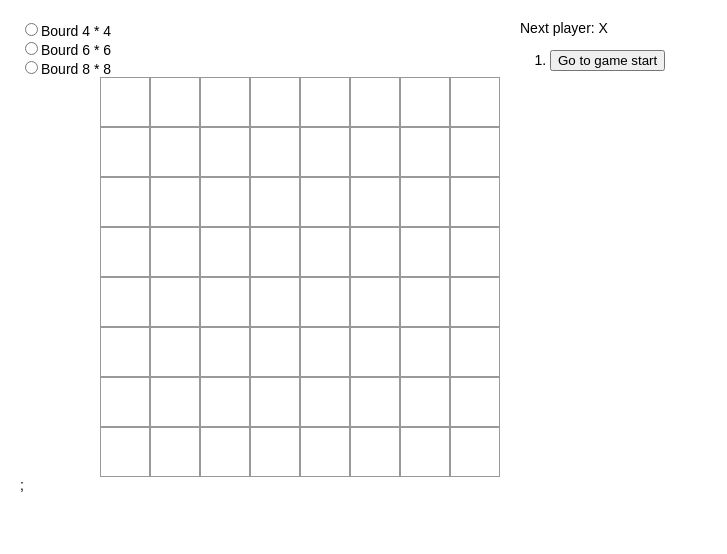
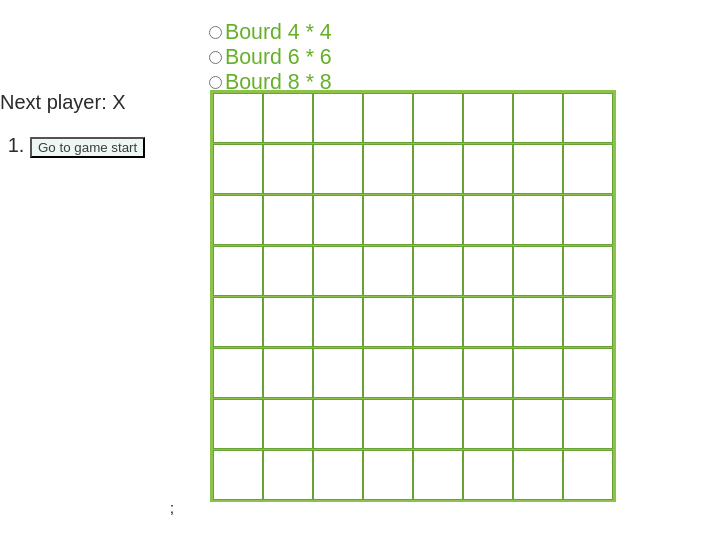
Before and after one commit to anatShoval/connect4-anat-pola, a React (Create React App) app: page / in a window 1280 px wide. Shown: the top 554 px of the page, without its empty margins (0-727 px from the left). Built offline with nearby package versions, Linux system fonts and the light colour scheme.

Commit message:
design css

```diff
--- a/src/App.css
+++ b/src/App.css
@@ -3,18 +3,44 @@
 }
 
 body {
+  background-image: url(https://static.pexels.com/photos/50576/pepper-yellow-red-orange-50576.jpeg);
+  display: contents;
+  background-size: cover;
+  background-repeat: no-repeat;
   font: 14px "Century Gothic", Futura, sans-serif;
-  margin: 20px;
+  margin: 50px;
 }
 
 ol, ul {
   padding-left: 30px;
 }
 
-.board-row:after {
+/*.board-row:after {
   clear: both;
   content: "";
   display: table;
+}*/
+.game-board {
+  margin: 20px 170px;
+}
+
+.RadioBtnDiv {
+  position: absolute;
+  top: 20px;
+  margin-left: 34px;
+}
+
+.boardDiv{
+  margin: 70px auto;
+}
+
+button {
+  color: #3b4034;
+  background-color: #eef6f6;
+}
+
+button.square:hover {
+  background-color: #ffff91;
 }
 
 .status {
@@ -23,7 +49,7 @@ ol, ul {
 
 .square {
   background: #fff;
-  border: 1px solid #999;
+  border: 1px solid #68a232;
   float: left;
   font-size: 10px;
   line-height: 34px;
@@ -34,6 +60,7 @@ ol, ul {
 }
 
 .redSquare {
+  color: white;
   background-color: red;
   width: 40px;
   height: 40px;
@@ -57,9 +84,22 @@ ol, ul {
   outline: none;
 }
 
+.radio {
+  color: #65b029;
+  font-size: 16pt;
+}
+
+/*
 dir.board-row {
     margin-top: -1em;
     margin-bottom: -1em;
+}*/
+dir.board-row {
+  border: 3px solid #8BC34A;
+  padding-bottom: 49px;
+  padding-left: 0px;
+  margin-bottom: -18px;
+  background-color: white;
 }
 
 .kbd-navigation .square:focus {
@@ -72,5 +112,9 @@ dir.board-row {
 }
 
 .game-info {
-  margin-left: 20px;
+  position: absolute;
+  display: inline-grid;
+  top: 91px;
+  color: #2a2d29;
+  font-size: 15pt;
 }
--- a/src/Board.js
+++ b/src/Board.js
@@ -38,6 +38,7 @@ export default class Board extends React.Component {
       console.log(numSquares);
       return (
         <div>
+          <div className="RadioBtnDiv">
           <div className="radio">
           <label>
             <input type="radio" name='radio' value="4" onChange = {setOnChange(4)} />
@@ -56,8 +57,10 @@ export default class Board extends React.Component {
             Bourd 8 * 8
           </label>
         </div>
-
-          {this.objectSquares(numSquares)};
+        </div>
+          <div className="boardDiv">
+            {this.objectSquares(numSquares)};
+          </div>
         </div>
       );
     }
--- a/src/Game.js
+++ b/src/Game.js
@@ -97,7 +97,7 @@ export default class Game extends React.Component {
       const current = history[history.length-1];
       const squares = current.squares.slice();
 
-      for(let i=squares.length-1; i>0; i--){
+      for(let i=squares.length-1; i>-1; i--){
         let d = document.getElementById('button'+i);
         if(!squares[i]){
             d.classList.remove('redSquare');
```
